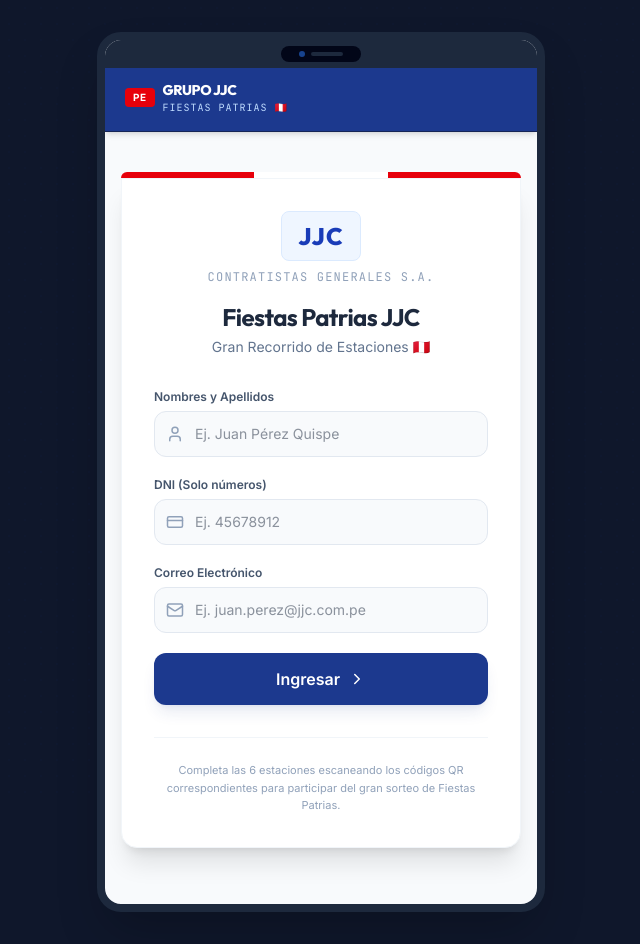
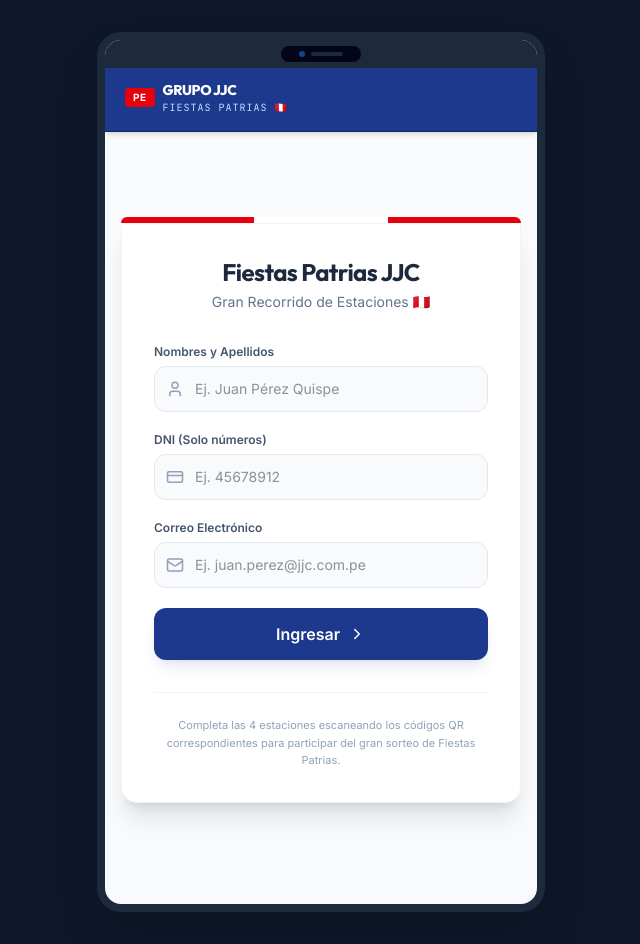
Before and after one commit to eddypazv/28JULJJC, a React (Vite) app: page / in a window 1280 px wide. Shown: the whole page, without its empty margins (319-959 px from the left). Built offline with nearby package versions, Linux system fonts and the light colour scheme.

Commit message:
refactor(ui): update LoginScreen header and station count
Remove redundant logo elements and update the total station count from 6 to 4 to reflect current event requirements.

```diff
--- a/src/components/LoginScreen.tsx
+++ b/src/components/LoginScreen.tsx
@@ -74,15 +74,9 @@
       </div>
 
       <div className="bg-white rounded-b-2xl shadow-xl border border-slate-100 p-6 sm:p-8">
-        {/* Corporate Logo / Header */}
+        {/* Corporate Header */}
         <div className="text-center mb-8">
-          <div className="inline-flex items-center justify-center bg-blue-50 text-blue-800 font-display font-black text-2xl px-4 py-2 rounded-lg tracking-wider mb-2 border border-blue-100">
-            JJC
-          </div>
-          <p className="text-xs font-mono tracking-widest text-slate-400 uppercase">
-            CONTRATISTAS GENERALES S.A.
-          </p>
-          <h2 className="text-2xl font-display font-bold text-slate-800 mt-4 tracking-tight">
+          <h2 className="text-2xl font-display font-bold text-slate-800 tracking-tight">
             Fiestas Patrias JJC
           </h2>
           <p className="text-sm text-slate-500 mt-1">
@@ -206,7 +200,7 @@
         {/* Footer Notes */}
         <div className="mt-8 pt-6 border-t border-slate-100 text-center">
           <p className="text-[11px] text-slate-400 leading-relaxed">
-            Completa las 6 estaciones escaneando los códigos QR correspondientes para participar del gran sorteo de Fiestas Patrias.
+            Completa las 4 estaciones escaneando los códigos QR correspondientes para participar del gran sorteo de Fiestas Patrias.
           </p>
         </div>
       </div>
```
